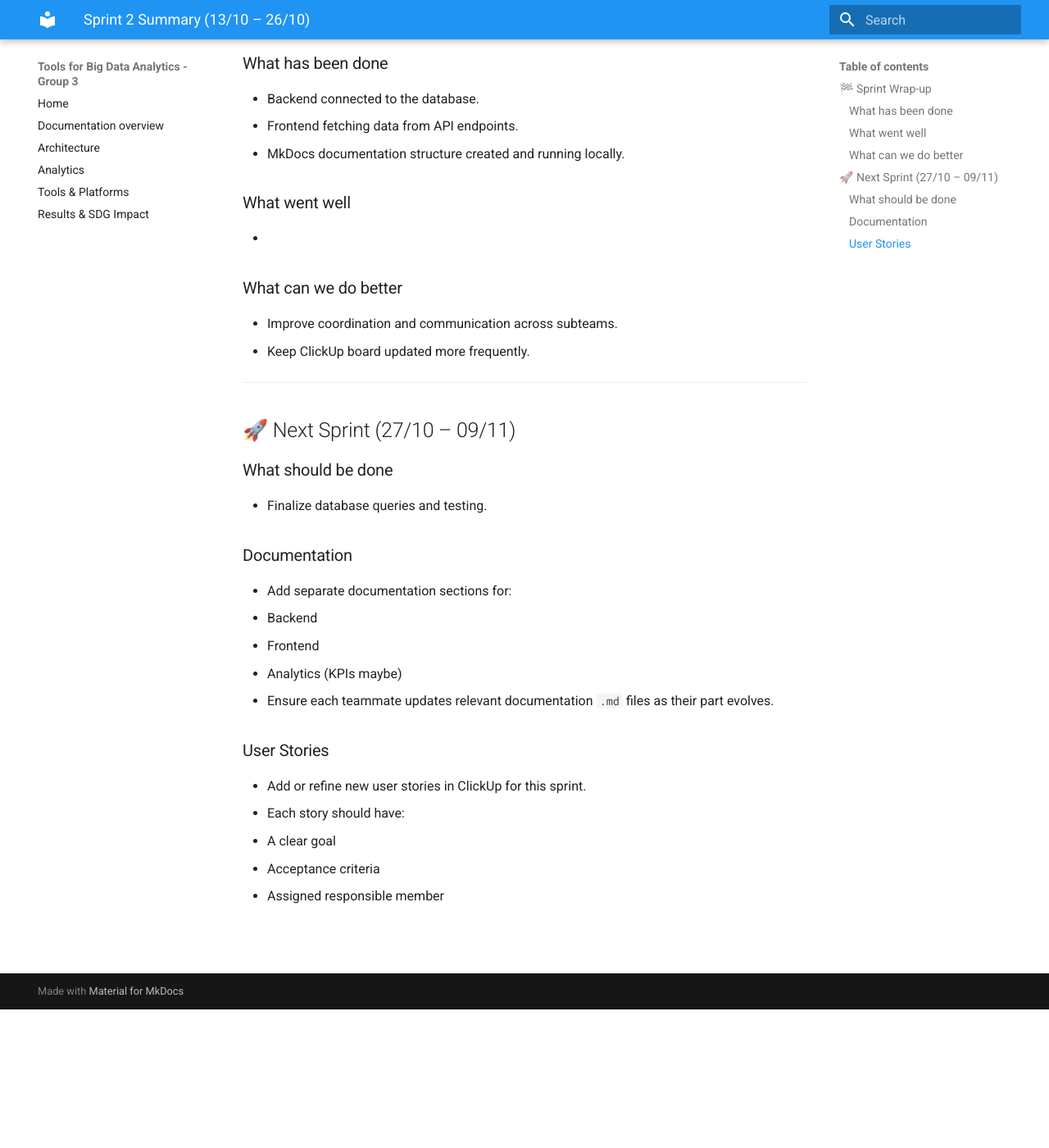
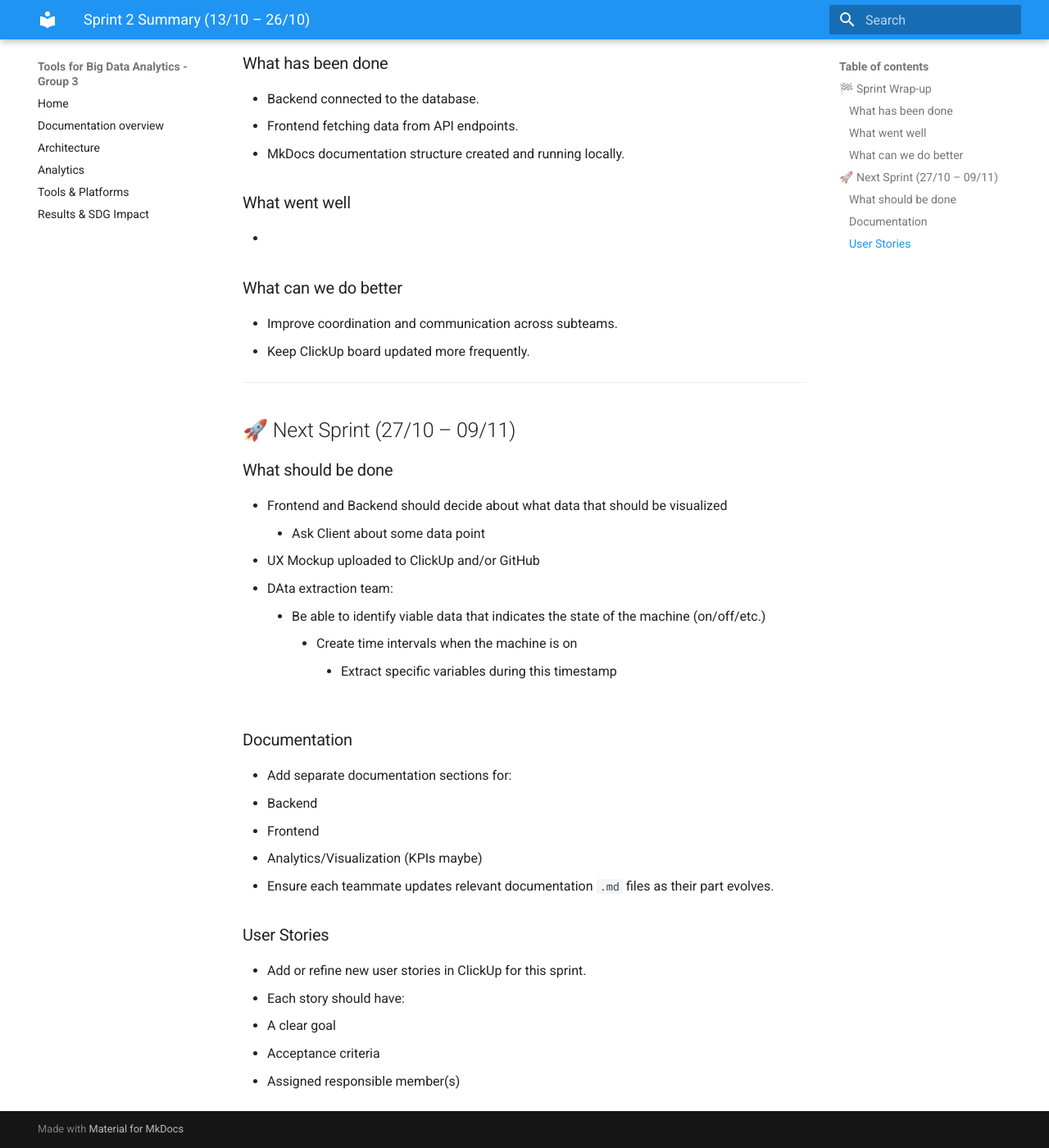
Before and after one commit to TBDA-Classes/2025G3, an MkDocs documentation site: the page built from docs/sprint-summaries/sprint2.md, in a window 1280 px wide and 1400 px high, scrolled down 169 px. Shown: the whole window at 82% size. Built offline with MkDocs 1.6.1 and Material for MkDocs 9.7.7, drawn with Linux system fonts in a browser that asks for light colours.

Commit message:
draft of sprint summary

```diff
--- a/docs/sprint-summaries/sprint2.md
+++ b/docs/sprint-summaries/sprint2.md
@@ -19,13 +19,19 @@
 ## 🚀 Next Sprint (27/10 – 09/11)
 
 ### What should be done
-- Finalize database queries and testing.
+- Frontend and Backend should decide about what data that should be visualized
+    - Ask Client about some data point
+- UX Mockup uploaded to ClickUp and/or GitHub
+- DAta extraction team:
+    - Be able to identify viable data that indicates the state of the machine (on/off/etc.)
+        - Create time intervals when the machine is on
+            - Extract specific variables during this timestamp
 
 ### Documentation
 - Add separate documentation sections for:
   - Backend
   - Frontend
-  - Analytics (KPIs maybe)
+  - Analytics/Visualization (KPIs maybe)
 - Ensure each teammate updates relevant documentation `.md` files as their part evolves.
 
 ### User Stories
@@ -33,4 +39,4 @@
 - Each story should have:
   - A clear goal
   - Acceptance criteria
-  - Assigned responsible member
+  - Assigned responsible member(s)
```
